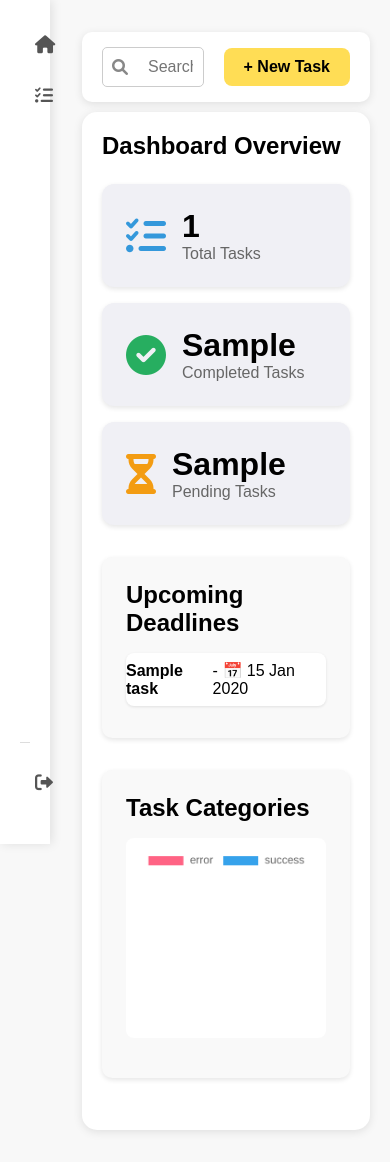
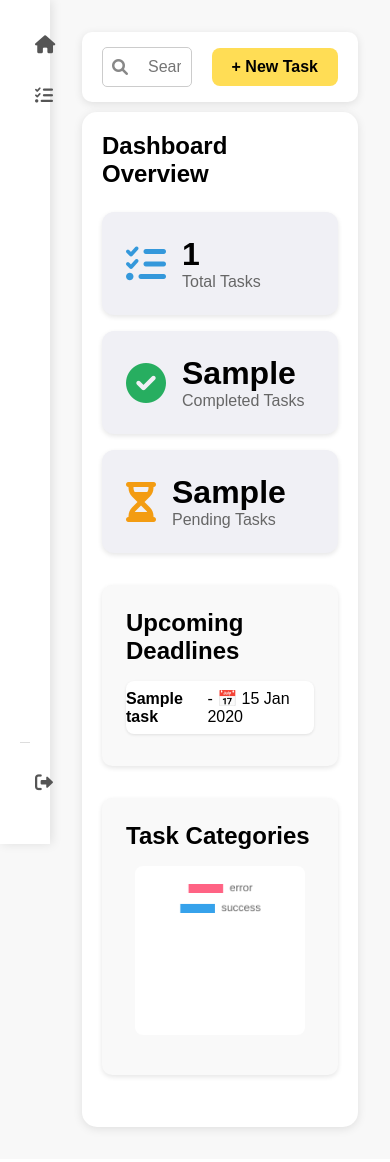
Before and after one commit to Difarnox/apptaskmanajer, a Flask app: template templates/dashboard.html in a window 390 px wide. After the commit the page ends 1132 px from the top, so only its background shows below. Run offline with Flask 3, Linux system fonts and the light colour scheme; the template is opened without the code that fills it: most values are stand-ins (such as "Sample title", 1, 10 or a date in 2020); some libraries are stand-ins or nearby versions.

Commit message:
Update dashboard.css

```diff
--- a/static/css/dashboard.css
+++ b/static/css/dashboard.css
@@ -602,8 +602,9 @@ header input::placeholder {
 @media (max-width: 768px) {
     /* Sesuaikan ukuran chart untuk layar tablet */
     .dashboard-section canvas {
-        width: 250px; /* Lebar lebih kecil untuk tablet */
-        height: 150px; /* Tinggi lebih kecil untuk tablet */
+        width: 80% !important; /* Lebar responsif */
+        height: auto !important; /* Biarkan tinggi menyesuaikan */
+        max-width: 300px; /* Batasi ukuran maksimum */
     }
 
     /* Sidebar untuk layar tablet dan mobile */
@@ -644,8 +645,9 @@ header input::placeholder {
 @media (max-width: 480px) {
     /* Sesuaikan ukuran chart untuk layar mobile kecil */
     .dashboard-section canvas {
-        width: 200px; /* Lebar lebih kecil untuk mobile */
-        height: 120px; /* Tinggi lebih kecil untuk mobile */
+        width: 90% !important; /* Lebar responsif */
+        height: auto !important; /* Biarkan tinggi menyesuaikan */
+        max-width: 250px; /* Batasi ukuran maksimum */
     }
 
     /* Sidebar untuk layar mobile kecil */
```
